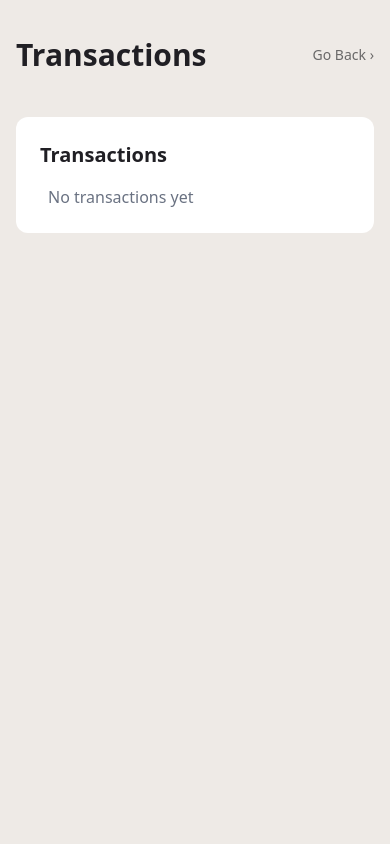
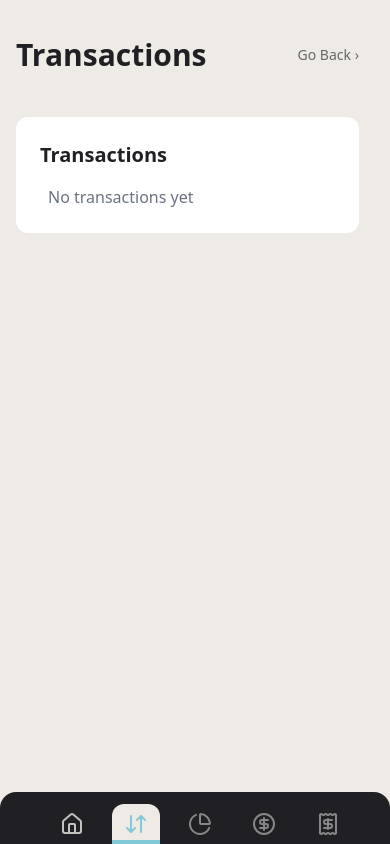
Before and after one commit to BastienCros/financial-app, a Next.js app: page /transactions in a window 390 px wide. Built offline with nearby package versions, Linux system fonts and the light colour scheme.

Commit message:
feat(MainNavigation): add mobile bottom navigation
Introduce MobileNavigation as a CSS-only responsive counterpart to the
desktop sidebar, extracting NavigationItem.module.css so icon/label/item
styling has one source of truth instead of duplicating across the two
nav
components.

Implements BAB-56

```diff
--- a/app/globals.css
+++ b/app/globals.css
@@ -61,9 +61,23 @@
 
     /* Animation  */
     --animate-spin: spin 1250ms linear infinite;
+    --animate-fadein: fadeIn 200ms ease-in-out;
+
+    @keyframes fadeIn {
+      from {
+        opacity: 0;
+      }
+      to {
+        opacity: 1;
+      }
+    }
 }
 
 @layer base {
+    html {
+        scrollbar-gutter: stable;
+    }
+
     body {
         background: var(--color-background);
         color: var(--color-foreground);
--- a/app/layout.tsx
+++ b/app/layout.tsx
@@ -1,7 +1,7 @@
 import type { Metadata } from "next";
 import { Geist, Geist_Mono } from "next/font/google";
 import { cx } from "@/utils";
-import MainNavigation, { MainNavigationWrapper } from "@/src/components/MainNavigation";
+import {MainNavigation, MobileNavigation, MainNavigationWrapper } from "@/src/components/MainNavigation";
 import "./globals.css";
 import { SkipNavContent } from "@/components/SkipNavLink";
 
@@ -34,6 +34,7 @@ export default function RootLayout({
           <MainNavigation />
           <SkipNavContent />
           {children}
+          <MobileNavigation/>
         </MainNavigationWrapper>
       </body>
     </html>
--- a/src/components/MainNavigation/MainNavigation.tsx
+++ b/src/components/MainNavigation/MainNavigation.tsx
@@ -10,6 +10,7 @@ import NavActionItem from "./NavActionItem";
 import { NAV_ITEMS } from "./MainNavigation.constants";
 
 import styles from "./MainNavigation.module.css";
+import itemStyles from "./NavigationItem.module.css";
 
 // TODO MainNavigation collapsed state is currently stored in memory, if needed for many page later consider creating a context
 // TODO add "got to main content" hidden link
@@ -24,7 +25,7 @@ function MainNavigation() {
         <nav
             className={styles.container}
             aria-label="main navigation"
-            data-collapsed={isCollapsed}
+            data-nav-collapsed={isCollapsed}
         >
             <h2 className="pt-7 pl-7 text-2xl font-extrabold font-mono">
                 <span className={styles.logo}>F</span>
@@ -43,12 +44,9 @@ function MainNavigation() {
                                 href={item.href}
                                 color={item.color}
                                 disabled={item.disabled}
-                            >
-                                <Icon className={styles.icon} />
-                                <span className={styles.label}>
-                                    {item.label}
-                                </span>
-                            </NavigationItem>
+                                renderIcon={(c) => <Icon className={c} />}
+                                label={item.label}
+                            />
                         </li>
                     );
                 })}
@@ -73,8 +71,8 @@ function MainNavigation() {
                 aria-label={isCollapsed ? "Expand menu" : "Minimize menu"}
                 aria-expanded={!isCollapsed}
             >
-                <ArrowBigLeftDash className={styles.icon} />{" "}
-                <span className={styles.label}>Minimize Menu</span>
+                <ArrowBigLeftDash className={itemStyles.icon} />{" "}
+                <span className={itemStyles.label}>Minimize Menu</span>
             </button>
         </nav>
     );
--- /dev/null
+++ b/src/components/MainNavigation/MobileNavigation.module.css
@@ -0,0 +1,70 @@
+/* ============================================
+    MOBILE
+   ============================================ */
+/* ------------------------------------------
+     LAYOUT: Container & List Structure
+     ------------------------------------------ */
+.container {
+    flex-shrink: 0;
+
+    position: fixed;
+    bottom: 0;
+    left: 0;
+    width: 100%;
+
+    display: flex;
+    flex-direction: row;
+    justify-content: space-around;
+    gap: calc(2 * var(--spacing));
+    padding-top: calc(2 * var(--spacing));
+    background: var(--color-foreground);
+    color: var(--color-on-dark);
+    border-radius: var(--radius-2xl) var(--radius-2xl) 0 0;
+    overflow: hidden;
+    transition: width 500ms ease-in-out;
+}
+
+.list {
+    width: 100%;
+    justify-content: space-between;
+    display: flex;
+    flex-direction: row;
+    gap: calc(4 * var(--spacing));
+    padding-inline: calc(12 * var(--spacing));
+
+    & > li {
+        flex: 1;
+        max-width: 80px;
+    }
+}
+
+@media (width >= 48rem) {
+    .list {
+        padding-inline: calc(24 * var(--spacing));
+
+        & > li {
+            flex: 1;
+            max-width: 100%;
+        }
+    }
+}
+
+/* ============================================
+   DESKTOP: Hidden on bigger screens
+   ============================================ */
+@media (width >= 64rem /* 1024px */) {
+    .container {
+        display: none;
+    }
+}
+
+/* ------------------------------------------
+    ANIMATION
+------------------------------------------ */
+/* Dumb selector to handle reduced motion, shall be improved */
+@media (prefers-reduced-motion: reduce) {
+    .container,
+    .container * {
+        transition: none !important;
+    }
+}
--- /dev/null
+++ b/src/components/MainNavigation/MobileNavigation.tsx
@@ -0,0 +1,40 @@
+"use client";
+import { usePathname } from "next/navigation";
+import NavigationItem from "./NavigationItem";
+
+import styles from "./MobileNavigation.module.css";
+import { NAV_ITEMS } from "./MainNavigation.constants";
+
+// TODO  BAB-48 Add Import CSV action once context moved to Zustand store,
+// using a drawer to present it on mobile
+
+function MobileNavigation() {
+    const pathname = usePathname();
+
+    return (
+        <nav className={styles.container} aria-label="mobile main navigation">
+            <h2 className="sr-only">Finance</h2>
+            <ul className={styles.list}>
+                {/* Main navigation item */}
+                {NAV_ITEMS.map((item) => {
+                    const Icon = item.icon;
+
+                    return (
+                        <li key={item.href}>
+                            <NavigationItem
+                                isActive={pathname === item.href}
+                                href={item.href}
+                                color={item.color}
+                                disabled={item.disabled}
+                                renderIcon={(c) => <Icon className={c} />}
+                                label={item.label}
+                            />
+                        </li>
+                    )
+                })}
+            </ul>
+        </nav>
+    )
+}
+
+export default MobileNavigation;
--- a/src/components/MainNavigation/NavActionItem.tsx
+++ b/src/components/MainNavigation/NavActionItem.tsx
@@ -1,5 +1,5 @@
 import { cx } from "@/utils";
-import styles from "./MainNavigation.module.css";
+import itemStyles from "./NavigationItem.module.css";
 
 interface NavActionItemProps {
     renderIcon: (className: string) => React.ReactNode;
@@ -17,14 +17,14 @@ function NavActionItem({
     return (
         <li>
             <button
-                className={cx(styles.item, "w-full cursor-pointer")}
+                className={cx(itemStyles.item, "w-full cursor-pointer")}
                 onClick={onClick}
                 type="button"
                 disabled={disabled}
                 aria-disabled={disabled}
             >
-                {renderIcon(styles.icon)}
-                <span className={styles.label}>{label}</span>
+                {renderIcon(itemStyles.icon)}
+                <span className={cx(itemStyles.label, "animate-fadein")}>{label}</span>
             </button>
         </li>
     );
--- /dev/null
+++ b/src/components/MainNavigation/NavigationItem.module.css
@@ -0,0 +1,111 @@
+/* Shared by NavigationItem and NavActionItem, and reused by both
+   MainNavigation (desktop sidebar) and MobileNavigation (mobile tab bar)
+   so item/icon/label styling has a single source of truth instead of
+   being duplicated per parent.
+
+   Data attributes this file reacts to (set by ancestors, not owned here):
+   - [data-nav-collapsed="true"] - set by MainNavigation.tsx on the
+     desktop sidebar's <nav> when its collapse button is toggled.
+     MobileNavigation never sets it, so the rule below is inert there. */
+
+/* ------------------------------------------
+ SHARED ELEMENTS: Icons & Labels
+ ------------------------------------------ */
+.icon {
+    width: 24px; /* Fixed size */
+    height: 24px;
+    flex-shrink: 0; /* Prevent shrinking */
+}
+
+.label {
+    display: none;
+    transition: opacity;
+    transition-duration: 500ms;
+    transition-delay: 100ms;
+    overflow: hidden;
+    text-overflow: clip;
+    white-space: nowrap;
+}
+
+@media (width >= 48rem) {
+    .label {
+        display: block;
+    }
+}
+
+/* ------------------------------------------
+ NAVIGATION ITEM: Links & States (mobile-first)
+ ------------------------------------------ */
+.item {
+    --item-color: green;
+
+    position: relative;
+    display: flex;
+    flex-direction: column;
+    align-items: center;
+    gap: calc(1 * var(--spacing));
+    margin-top: calc(1 * var(--spacing));
+    padding-block: calc(2 * var(--spacing));
+    padding-inline: calc(3 * var(--spacing));
+    font-size: var(--text-mg);
+    font-weight: var(--font-weight-semibold);
+    color: var(--color-background);
+    opacity: 0.8;
+    border-radius: var(--radius-xl) var(--radius-xl) 0 0;
+}
+
+.item[aria-current="page"] {
+    pointer-events: none; /* Avoid clicking on current page */
+    background-color: var(--color-background);
+    color: var(--color-foreground);
+    opacity: 1;
+
+    & svg {
+        color: var(--item-color);
+    }
+
+    &::before {
+        position: absolute;
+        bottom: 0;
+        left: 0;
+        right: 0;
+        content: "";
+        height: 4px;
+        background-color: var(--item-color);
+    }
+}
+
+.item:hover {
+    opacity: 1;
+}
+
+.item[aria-disabled="true"] {
+    pointer-events: none;
+    cursor: default;
+    opacity: 0.5;
+}
+
+@media (width >= 64rem /* 1024px */) {
+    .item {
+        flex-direction: row;
+        gap: calc(8 * var(--spacing));
+        margin-top: 0;
+        margin-inline-end: calc(2 * var(--spacing));
+        padding-block: calc(3 * var(--spacing));
+        padding-inline: calc(7 * var(--spacing)) 0;
+        border-radius: 0 var(--radius-2xl) var(--radius-2xl) 0;
+    }
+
+    .item[aria-current="page"]::before {
+        top: 0;
+        bottom: 0;
+        right: auto;
+        width: 4px;
+        height: auto;
+    }
+
+    [data-nav-collapsed="true"] .label {
+        opacity: 0;
+        transition-delay: 0ms; /* No delay when hiding */
+    }
+}
--- a/src/components/MainNavigation/NavigationItem.tsx
+++ b/src/components/MainNavigation/NavigationItem.tsx
@@ -1,13 +1,16 @@
 import Link from "next/link";
-import styles from "./MainNavigation.module.css";
 import { CSSProperties } from "react";
+import { cx } from "@/utils";
+
+import styles from "./NavigationItem.module.css";
 
 interface NavigationItemProps {
     isActive?: boolean;
     disabled?: boolean;
     href: string;
     color?: string;
-    children: React.ReactNode;
+    renderIcon: (className: string) => React.ReactNode;
+    label: string;
 }
 
 function NavigationItem({
@@ -15,7 +18,8 @@ function NavigationItem({
     disabled,
     href,
     color,
-    children
+    renderIcon,
+    label
 }: NavigationItemProps) {
     const style = {"--item-color": color};
 
@@ -29,7 +33,8 @@ function NavigationItem({
             className={styles.item}
             style={style as CSSProperties}
         >
-            {children}
+            {renderIcon(styles.icon)}
+            <span className={cx(styles.label, "animate-fadein")}>{label}</span>
         </Link>
     )
 }
--- a/src/components/MainNavigation/index.ts
+++ b/src/components/MainNavigation/index.ts
@@ -1,3 +1,4 @@
-export { default } from "./MainNavigation";
+export { default as MainNavigation } from "./MainNavigation";
+export { default as MobileNavigation } from "./MobileNavigation";
 
 export { MainNavigationWrapper } from "./MainNavigationWrapper"
```
Also changed, not shown: src/components/MainNavigation/MainNavigation.module.css (+3 -78 lines).
